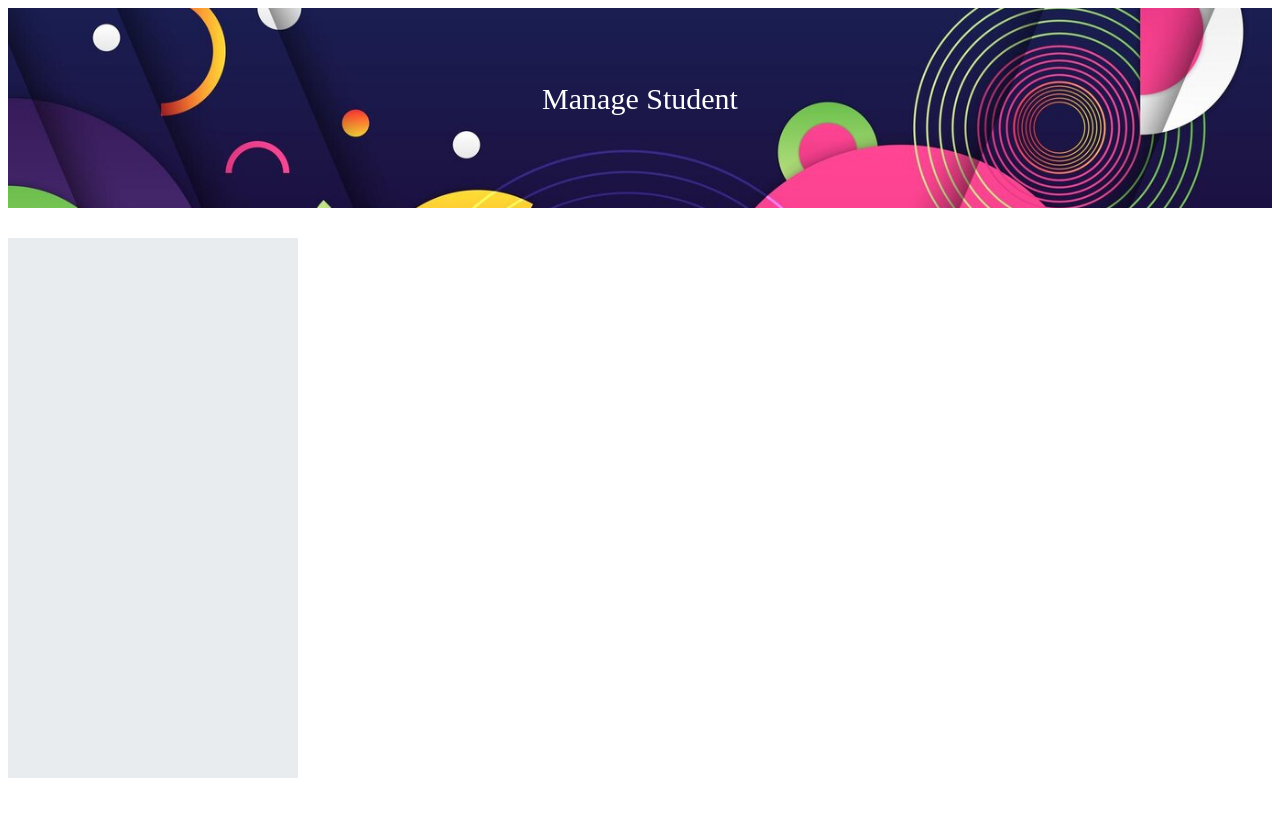
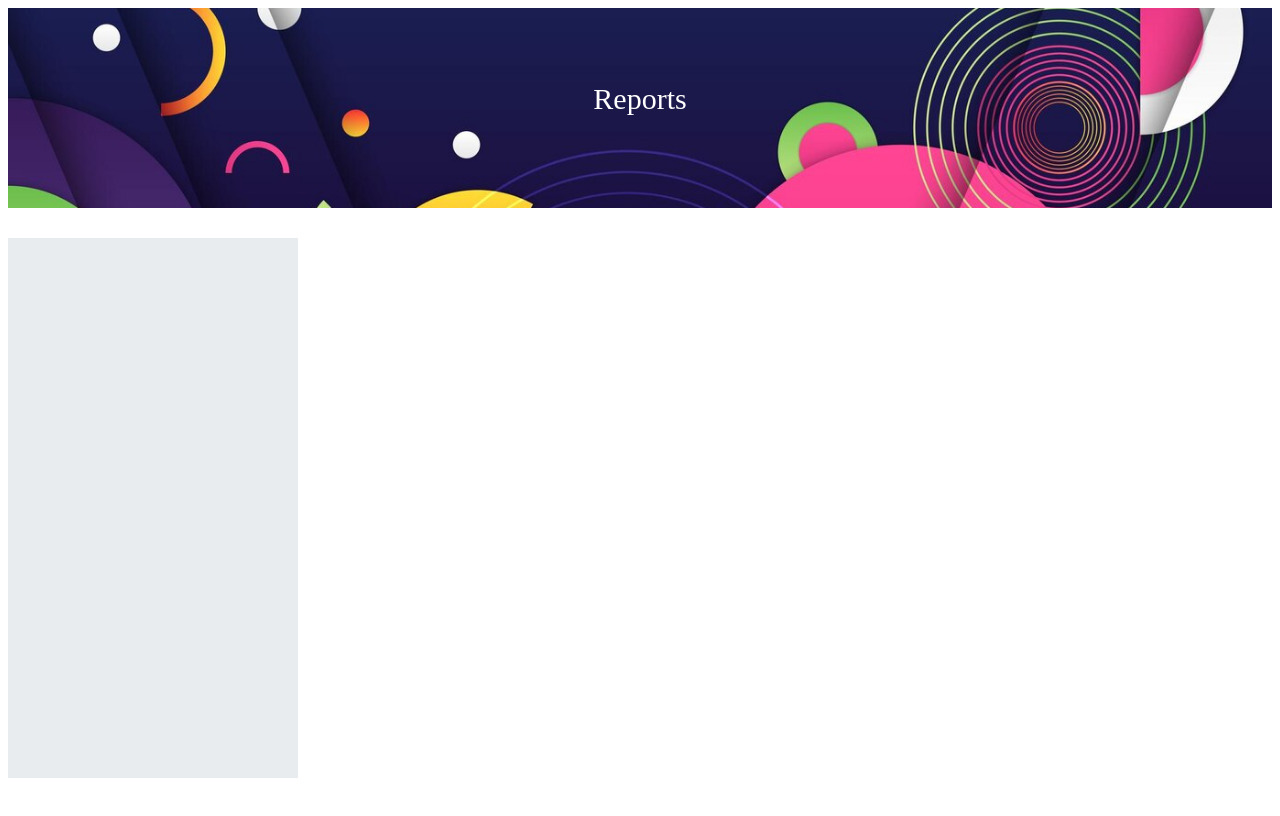
Before and after one commit to sam-echoapps/Uniwatcher-New, a website: page src/js/views/guideManageReport.html in a window 1280 px wide. Shown: the top 816 px of the page. Drawn offline with Linux system fonts and the light colour scheme.

Commit message:
User Guide Change Commit

```diff
--- a/src/js/views/guideManageReport.html
+++ b/src/js/views/guideManageReport.html
@@ -2,7 +2,7 @@
 <div class="container">
     <img src="../../css/images/help-banner.jpg" class="banner-image">
     <div class="overlay">
-        <p>Manage Student</p><br>
+        <p>Reports</p><br>
     </div>
 </div>
 <div class="oj-flex  oj-sm-flex-items-1">
```
Also changed, not shown: src/js/views/guideManageStaff.html (+1 -1 lines), src/js/views/guideManageoffice.html (+1 -1 lines).
